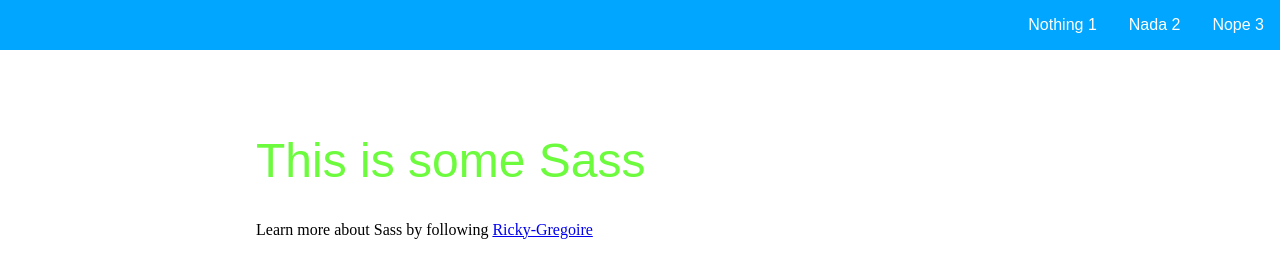
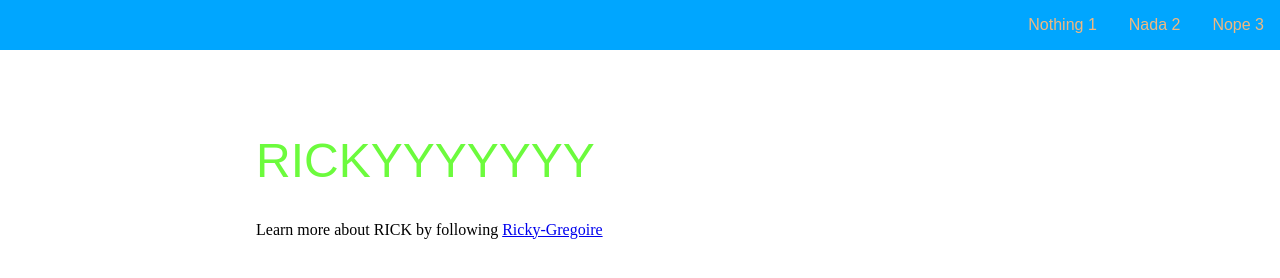
Before and after one commit to Babrui/415-L5, a website: page index.html in a window 1280 px wide. Drawn offline with Linux system fonts and the light colour scheme.

Commit message:
new title

```diff
--- a/css/style.css
+++ b/css/style.css
@@ -1 +1 @@
-*,::before,::after{box-sizing:border-box}html{line-height:normal}body{margin:0}hr{border-style:solid;border-width:1px 0 0;color:inherit;height:0;overflow:visible}img,svg,video,canvas,audio,iframe,embed,object{display:block;max-width:100%}img,svg,video,canvas{height:auto}audio{width:100%}img{border-style:none}svg{overflow:hidden}article,aside,figcaption,figure,footer,header,hgroup,main,nav,section{display:block}[type=checkbox],[type=radio]{box-sizing:border-box;padding:0}body{font-family:"Sorts Mill Goudy",serif}h1,h2,h3,h4,h5,h6{font-family:"Montserrat",sans-serif;color:#6cfb3d}h1,h2,h3{font-weight:100}h4,h5,h6{font-weight:600}h1{font-size:3rem}h2{font-size:1.5rem}h3{font-size:1.17rem}h4{font-size:1rem}h5{font-size:.83rem}h6{font-size:.67rem}h1{margin:.67em 0}pre{white-space:pre-wrap}header{background-color:#00a6ff;display:flex}header nav{margin-left:auto}header .menu{list-style:none;padding:0;margin:0;display:flex}header .menu .menu-link{color:#fff;padding:1em;display:block;text-decoration:none;font-family:"Montserrat",sans-serif}header .menu .menu-link:hover{background-color:#0085cc}.main{padding:4vw 20vw}/*# sourceMappingURL=style.css.map */
+*,::before,::after{box-sizing:border-box}html{line-height:normal}body{margin:0}hr{border-style:solid;border-width:1px 0 0;color:inherit;height:0;overflow:visible}img,svg,video,canvas,audio,iframe,embed,object{display:block;max-width:100%}img,svg,video,canvas{height:auto}audio{width:100%}img{border-style:none}svg{overflow:hidden}article,aside,figcaption,figure,footer,header,hgroup,main,nav,section{display:block}[type=checkbox],[type=radio]{box-sizing:border-box;padding:0}body{font-family:"Sorts Mill Goudy",serif}h1,h2,h3,h4,h5,h6{font-family:"Montserrat",sans-serif;color:#6cfb3d}h1,h2,h3{font-weight:100}h4,h5,h6{font-weight:600}h1{font-size:3rem}h2{font-size:1.5rem}h3{font-size:1.17rem}h4{font-size:1rem}h5{font-size:.83rem}h6{font-size:.67rem}h1{margin:.67em 0}pre{white-space:pre-wrap}header{background-color:#00a6ff;display:flex}header nav{margin-left:auto}header .menu{list-style:none;padding:0;margin:0;display:flex}header .menu .menu-link{color:#f1b87f;padding:1em;display:block;text-decoration:none;font-family:"Montserrat",sans-serif}header .menu .menu-link:hover{background-color:#0085cc}.main{padding:4vw 20vw}/*# sourceMappingURL=style.css.map */
--- a/index.html
+++ b/index.html
@@ -19,8 +19,8 @@
         </nav>
     </header>
     <div class="main">
-        <h1>This is some Sass</h1>
-        <p>Learn more about Sass by following <a href="https://www.hudl.com/profile/11835871/Ricky-Gregoire" target="Rick">Ricky-Gregoire</a></p>
+        <h1>RICKYYYYYYY</h1>
+        <p>Learn more about RICK by following <a href="https://www.hudl.com/profile/11835871/Ricky-Gregoire" target="Rick">Ricky-Gregoire</a></p>
     </div>
 
 </body>
```
Also changed, not shown: 1 other file.
